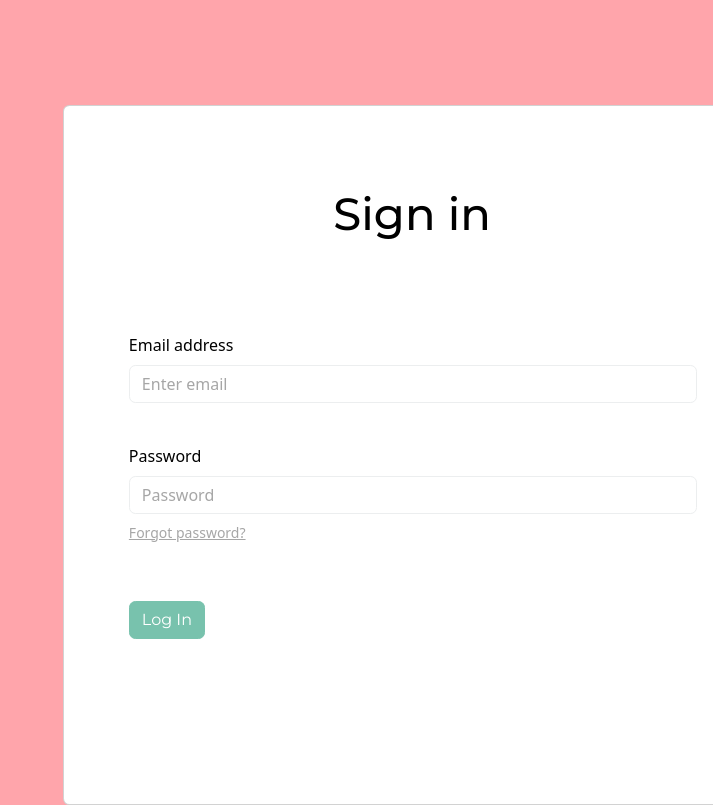
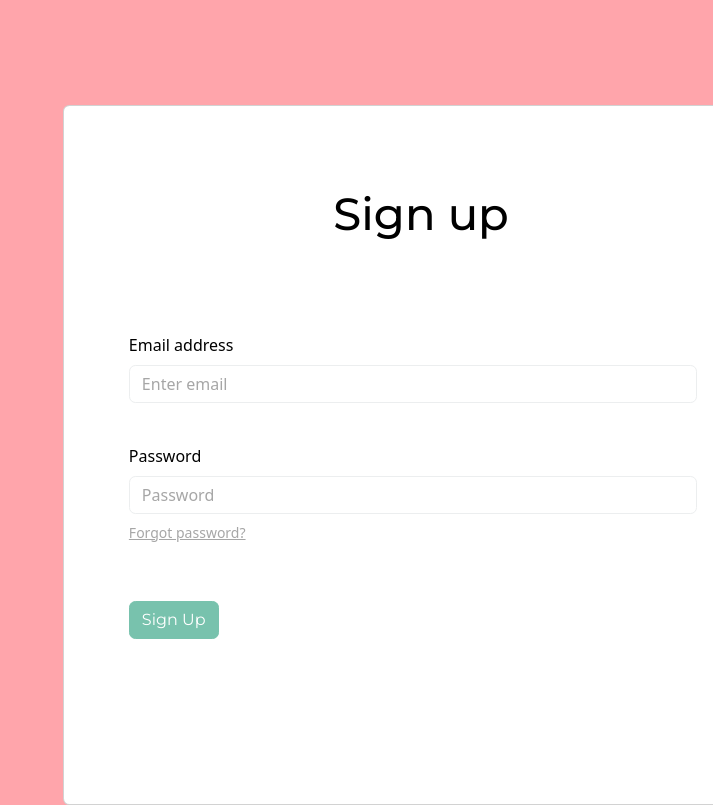
Before and after one commit to jun-k-law/cs250-connectify-study-together, a React (Vite) app in the folder my-react-app/: page /login_page in a window 1280 px wide. Shown: the top 805 px of the page, without its empty margins (567-1280 px from the left). Built offline with nearby package versions, Linux system fonts and the light colour scheme; no server answers; a web font is replaced by a local one.

Commit message:
Got user auth to send email
Still no info in database

```diff
--- /dev/null
+++ b/my-react-app/src/SupabaseClient.js
@@ -0,0 +1,8 @@
+import { createClient } from "@supabase/supabase-js";
+
+const supabaseUrl = import.meta.env.VITE_SUPABASE_URL;
+const supabaseKey = import.meta.env.VITE_SUPABASE_ANON_KEY;
+
+const supabase = createClient(supabaseUrl, supabaseKey);
+
+export default supabase;
--- a/my-react-app/src/login_page/login.jsx
+++ b/my-react-app/src/login_page/login.jsx
@@ -1,36 +1,89 @@
 import { useNavigate } from "react-router-dom";
-import './login.css';
+import "./login.css";
+import { useState } from "react";
+import supabase from "../SupabaseClient.js";
 
-export default function Login () {
+export default function Login() {
   const goTo = useNavigate();
+
+  const [email, setEmail] = useState("");
+  const [password, setPassword] = useState("");
+  const [message, setMessage] = useState("");
+
+  const handleSignUp = async (e) => {
+    e.preventDefault();
+    setMessage("");
+
+    const { data, error } = await supabase.auth.signUp({
+      email,
+      password,
+    });
+
+    if (error) {
+      setMessage(error.message);
+      return;
+    }
+
+    // If email confirmations are enabled, user may need to confirm first.
+    setMessage("Check your email for confirmation!");
+
+    // If you only want to navigate when a session exists immediately:
+    if (data?.session) goTo("/home");
+  };
+
   return (
     <div className="all">
+      <div className="card">
+        <div className="card-body">
+          <h2 className="top">Sign up</h2>
 
-            <div class="card">
-                <div class="card-body">
-                    <h2 className="top"> Sign in </h2>
+          <form onSubmit={handleSignUp}>
             <div className="login">
-                <label for="exampleInputEmail1" class="form-label mt-4"> Email address </label>
-                <input type="email" class="form-control" id="exampleInputEmail1" aria-describedby="emailHelp" placeholder="Enter email"/>
+              <label htmlFor="exampleInputEmail1" className="form-label mt-4">
+                Email address
+              </label>
+              <input
+                value={email}
+                onChange={(e) => setEmail(e.target.value)}
+                type="email"
+                className="form-control"
+                id="exampleInputEmail1"
+                aria-describedby="emailHelp"
+                placeholder="Enter email"
+              />
             </div>
+
             <div className="pass">
-                    <label for="exampleInputPassword1" class="form-label mt-4">Password</label>
-                    <input type="password" class="form-control" id="exampleInputPassword1" placeholder="Password" autocomplete="off"/>
+              <label htmlFor="exampleInputPassword1" className="form-label mt-4">
+                Password
+              </label>
+              <input
+                value={password}
+                onChange={(e) => setPassword(e.target.value)}
+                type="password"
+                className="form-control"
+                id="exampleInputPassword1"
+                placeholder="Password"
+                autoComplete="off"
+              />
+
               <div className="forgot-password">
-                        <small id="passHelp" class="form-text text-muted"> <u>Forgot password?</u> </small>
+                <small id="passHelp" className="form-text text-muted">
+                  <u>Forgot password?</u>
+                </small>
               </div>
-            <div/>
             </div>
 
             <div className="login-button">
-                <button onClick={() => goTo("/home")} class="btn btn-primary"> Log In </button>
+              <button type="submit" className="btn btn-primary">
+                Sign Up
+              </button>
             </div>
 
+            {message && <p className="message">{message}</p>}
+          </form>
         </div>
       </div>
-
-
-
     </div>
   );
 }
```
Lines whose indentation alone changed are shown as unchanged.
